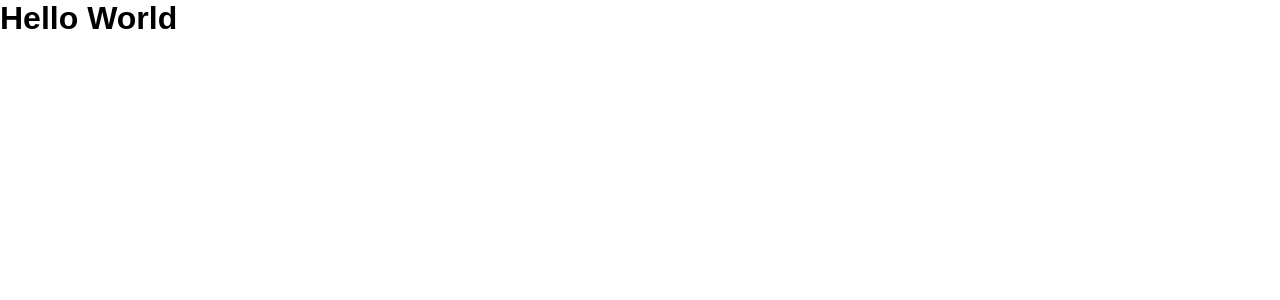
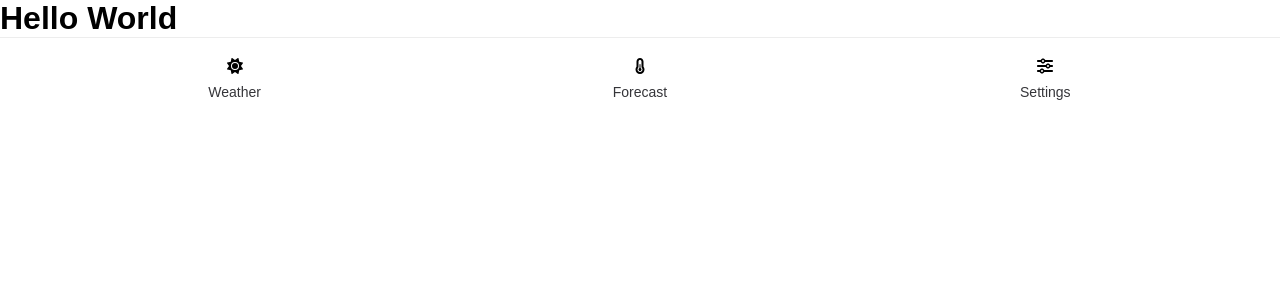
Before and after one commit to salvadorperezm/vue-weather-app, a Vue app: page / in a window 1280 px wide. Shown: the top 300 px of the page. Built offline with nearby package versions, Linux system fonts and the light colour scheme.

Commit message:
adding footer section

```diff
--- a/src/App.vue
+++ b/src/App.vue
@@ -1,9 +1,15 @@
-<script setup>
+<template>
+  <h1>Hello World</h1>
+  <the-footer />
+</template>
 
+<script>
+import TheFooter from './components/TheFooter.vue';
+export default {
+  components: {
+    'the-footer': TheFooter
+  }
+}
 </script>
 
-<template>
-  <h1>Hello World</h1>
-</template>
-
 <style scoped></style>
--- /dev/null
+++ b/src/components/TheFooter.vue
@@ -0,0 +1,74 @@
+<template>
+    <footer class="footer">
+        <nav class="nav">
+            <div class="icon" v-for="link in links" :key="link.name">
+                <font-awesome-icon :icon="link.icon" class="icon__image" />
+                <small class="icon__title">{{ link.name }}</small>
+            </div>
+        </nav>
+    </footer>
+</template>
+
+<script>
+export default {
+    data() {
+        return {
+            links: [
+                {
+                    name: 'Weather',
+                    icon: 'fa-solid fa-sun'
+
+                },
+                {
+                    name: 'Forecast',
+                    icon: 'fa-solid fa-temperature-half'
+                },
+                {
+                    name: 'Settings',
+                    icon: 'fa-solid fa-sliders'
+                }
+            ]
+        }
+    }
+}
+</script>
+
+<style scoped>
+.footer {
+    border-block-start: 1px solid #ededed;
+    padding-block: 8px;
+}
+
+.nav {
+    max-width: 1200px;
+    margin: 0 auto;
+    display: grid;
+    grid-template-columns: repeat(3, 1fr);
+    grid-template-rows: 1fr;
+    gap: 16px;
+}
+
+.icon {
+    display: flex;
+    flex-direction: column;
+    justify-content: center;
+    align-items: center;
+    padding-block: 12px;
+}
+
+.icon:hover {
+    border-radius: 5px;
+    background-color: #eeeeee;
+    cursor: pointer;
+
+}
+
+.icon__image {
+    margin-block-end: 10px;
+}
+
+.icon__title {
+    color: #353539;
+    font-size: 14px;
+}
+</style>
```
